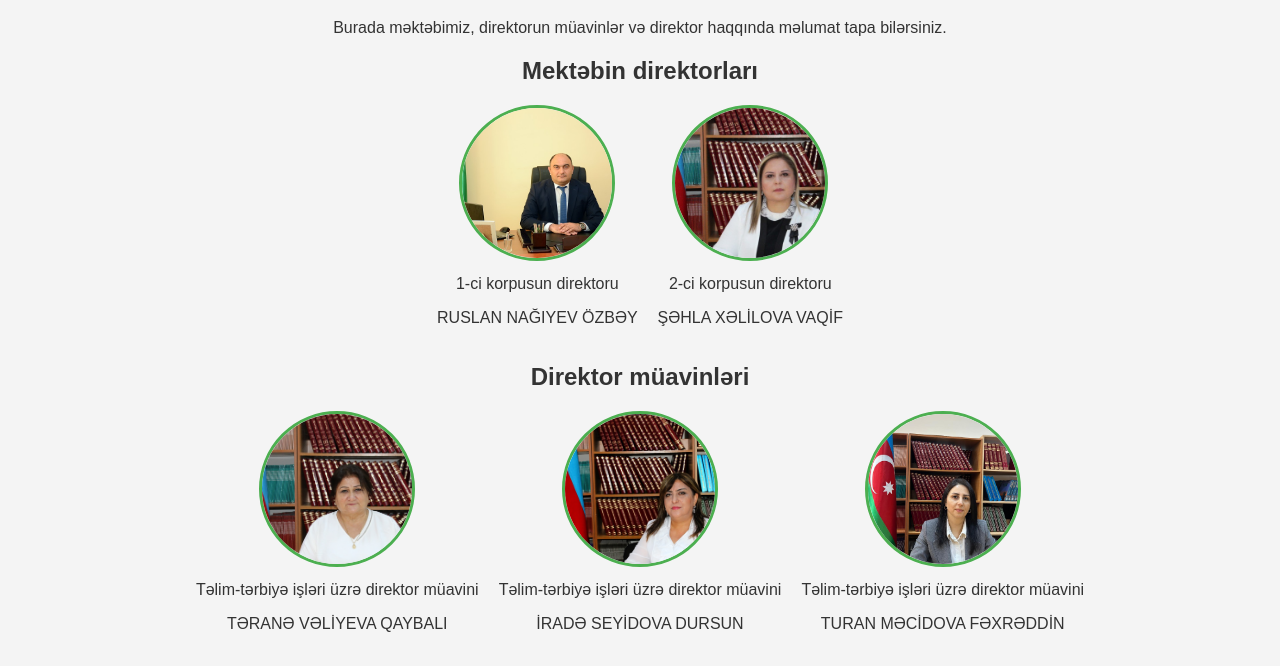
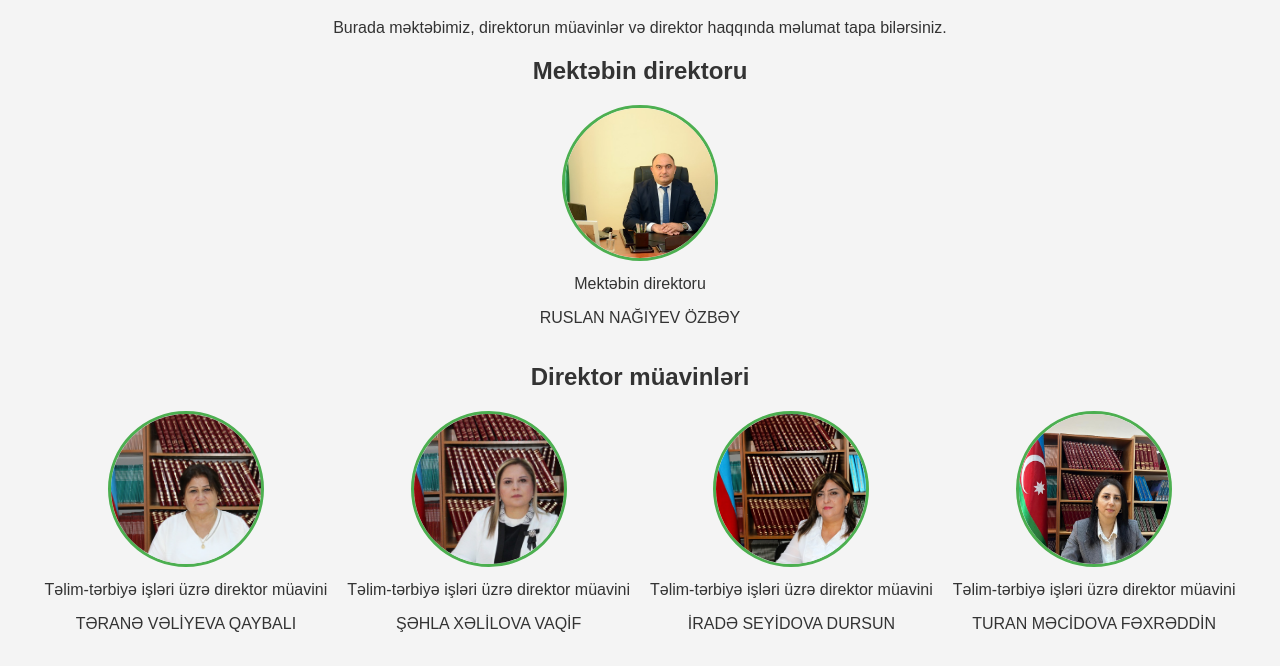
Before and after one commit to mekteb/257mekteb.az, a plain HTML site: page index.html in a window 1280 px wide. Shown: the part 122-788 px from the top of the page. Drawn offline with Linux system fonts and the light colour scheme.

Commit message:
Update index.html

```diff
--- a/index.html
+++ b/index.html
@@ -26,20 +26,16 @@
         <p>Burada məktəbimiz, direktorun müavinlər və direktor haqqında məlumat tapa bilərsiniz.</p>
 
         <section class="directors">
-            <h2>Mektəbin direktorları</h2>
+            <h2>Mektəbin direktoru</h2>
 
             <div class="directors-container">
                 <div class="director">
                     <img src="rehberlik/director1.jpg" alt="Директор 1-го корпуса">
-                    <p>1-ci korpusun direktoru</p>
+                    <p>Mektəbin direktoru</p>
                     <p>RUSLAN NAĞIYEV ÖZBƏY</p>
                 </div>
 
-                <div class="director">
-                    <img src="rehberlik/director2.jpg" alt="Директор 2-го корпуса">
-                    <p>2-ci korpusun direktoru</p>
-                    <p>ŞƏHLA XƏLİLOVA VAQİF</p>
-                </div>
+
             </div>
         </section>
 
@@ -51,6 +47,11 @@
                     <img src="rehberlik/deputy1.jpg" alt="Завуч 1">
                     <p>Təlim-tərbiyə işləri üzrə direktor müavini</p>
                     <p>TƏRANƏ VƏLİYEVA QAYBALI</p>
+                </div>
+                <div class="deputy-director">
+                    <img src="rehberlik/director2.jpg" alt="Завуч 6">
+                    <p>Təlim-tərbiyə işləri üzrə direktor müavini</p>
+                    <p>ŞƏHLA XƏLİLOVA VAQİF</p>
                 </div>
                 <div class="deputy-director">
                     <img src="rehberlik/deputy2.jpg" alt="Завуч 2">
```
